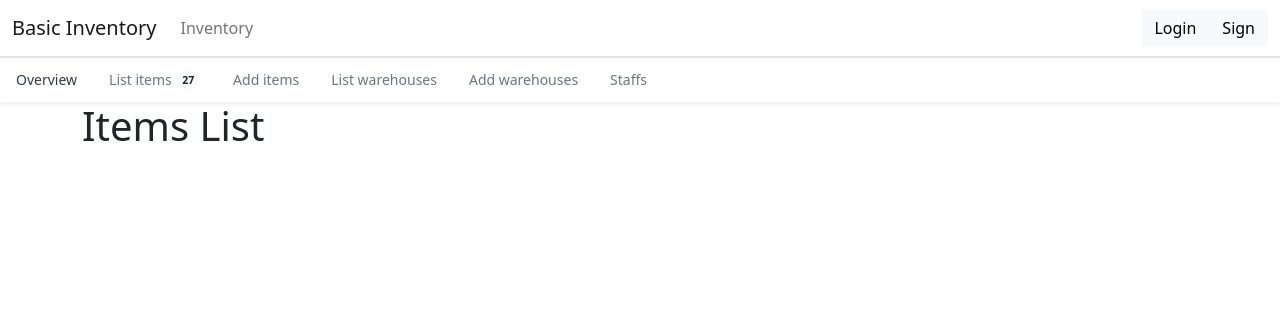
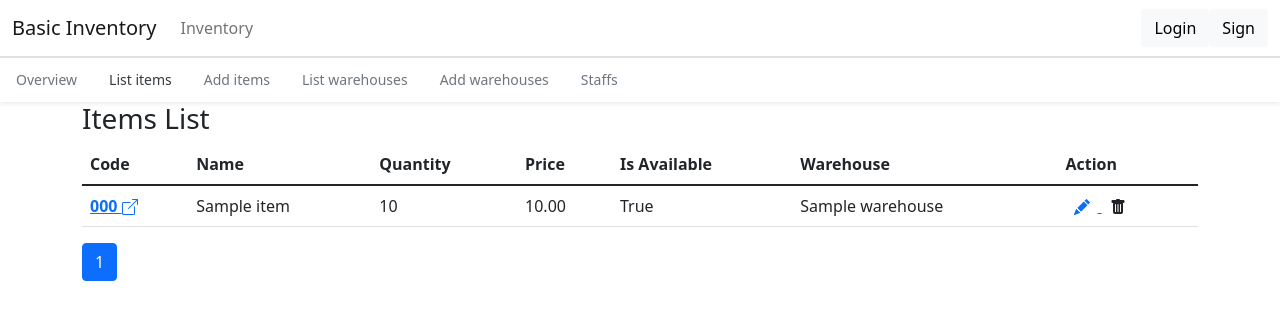
Before and after one commit to santoshkpatro/basicinventory, a Django app: page /dashboard/items/ in a window 1280 px wide. Shown: the top 320 px of the page. Run offline with Django 4.2, Linux system fonts and the light colour scheme; tables that the repository leaves empty hold one stand-in row (values such as "Sample post").

Commit message:
item crud done with warehouse

```diff
--- a/basicinventory/settings/base.py
+++ b/basicinventory/settings/base.py
@@ -1,3 +1,7 @@
+import imp
+
+
+import os
 from pathlib import Path
 
 # Build paths inside the project like this: BASE_DIR / 'subdir'.
@@ -95,3 +99,6 @@ DEFAULT_AUTO_FIELD = 'django.db.models.BigAutoField'
 
 # Custom user model
 AUTH_USER_MODEL = 'basicinventory.User'
+
+# Pagination
+MAX_PAGE_SIZE = os.environ.get('MAX_PAGE_SIZE', 25)
--- /dev/null
+++ b/basicinventory/templates/dashboard/items/detail.html
@@ -0,0 +1,5 @@
+{% extends 'dashboard.html' %}
+
+{% block body %}
+<h3>{{ item.name }}</h3>
+{% endblock %}
--- a/basicinventory/templates/dashboard/items/list.html
+++ b/basicinventory/templates/dashboard/items/list.html
@@ -1,5 +1,78 @@
 {% extends 'dashboard.html' %}
 
 {% block body %}
-<h1>Items List</h1>
+<h3>Items List</h3>
+<table class="table">
+    <thead>
+        <tr>
+            <th scope="col">Code</th>
+            <th scope="col">Name</th>
+            <th scope="col">Quantity</th>
+            <th scope="col">Price</th>
+            <th scope="col">Is Available</th>
+            <th scope="col">Warehouse</th>
+            <th scope="col">Action</th>
+        </tr>
+    </thead>
+    <tbody>
+        {% for item in page_obj %}
+        <tr class="{% if highlight_item_id == item.id %}bg-light{% endif %}">
+            <th scope="row">
+                <a href="{% url 'item_detail' item_id=item.id %}">
+                    {{ item.code }}
+                    <svg xmlns="http://www.w3.org/2000/svg" width="16" height="16" fill="currentColor"
+                        class="bi bi-box-arrow-up-right" viewBox="0 0 16 16">
+                        <path fill-rule="evenodd"
+                            d="M8.636 3.5a.5.5 0 0 0-.5-.5H1.5A1.5 1.5 0 0 0 0 4.5v10A1.5 1.5 0 0 0 1.5 16h10a1.5 1.5 0 0 0 1.5-1.5V7.864a.5.5 0 0 0-1 0V14.5a.5.5 0 0 1-.5.5h-10a.5.5 0 0 1-.5-.5v-10a.5.5 0 0 1 .5-.5h6.636a.5.5 0 0 0 .5-.5z" />
+                        <path fill-rule="evenodd"
+                            d="M16 .5a.5.5 0 0 0-.5-.5h-5a.5.5 0 0 0 0 1h3.793L6.146 9.146a.5.5 0 1 0 .708.708L15 1.707V5.5a.5.5 0 0 0 1 0v-5z" />
+                    </svg>
+                </a>
+            </th>
+            <td>{{ item.name }}</td>
+            <td>{{ item.quantity }}</td>
+            <td>{{ item.price }}</td>
+            <td>{{ item.is_available }}</td>
+            <td>{{ item.warehouse.name }}</td>
+            <td>
+                <a
+                    href="{% url 'item_edit' item_id=item.id %}?redirect_url={% url 'item_list' %}?page={{ page_obj.number }}">
+                    <svg xmlns="http://www.w3.org/2000/svg" width="16" height="16" fill="currentColor"
+                        class="bi bi-pencil-fill mx-2" viewBox="0 0 16 16">
+                        <path
+                            d="M12.854.146a.5.5 0 0 0-.707 0L10.5 1.793 14.207 5.5l1.647-1.646a.5.5 0 0 0 0-.708l-3-3zm.646 6.061L9.793 2.5 3.293 9H3.5a.5.5 0 0 1 .5.5v.5h.5a.5.5 0 0 1 .5.5v.5h.5a.5.5 0 0 1 .5.5v.5h.5a.5.5 0 0 1 .5.5v.207l6.5-6.5zm-7.468 7.468A.5.5 0 0 1 6 13.5V13h-.5a.5.5 0 0 1-.5-.5V12h-.5a.5.5 0 0 1-.5-.5V11h-.5a.5.5 0 0 1-.5-.5V10h-.5a.499.499 0 0 1-.175-.032l-.179.178a.5.5 0 0 0-.11.168l-2 5a.5.5 0 0 0 .65.65l5-2a.5.5 0 0 0 .168-.11l.178-.178z" />
+                    </svg>
+                </a>
+                <svg xmlns="http://www.w3.org/2000/svg" width="16" height="16" fill="currentColor"
+                    class="bi bi-trash-fill mx-2" viewBox="0 0 16 16">
+                    <path
+                        d="M2.5 1a1 1 0 0 0-1 1v1a1 1 0 0 0 1 1H3v9a2 2 0 0 0 2 2h6a2 2 0 0 0 2-2V4h.5a1 1 0 0 0 1-1V2a1 1 0 0 0-1-1H10a1 1 0 0 0-1-1H7a1 1 0 0 0-1 1H2.5zm3 4a.5.5 0 0 1 .5.5v7a.5.5 0 0 1-1 0v-7a.5.5 0 0 1 .5-.5zM8 5a.5.5 0 0 1 .5.5v7a.5.5 0 0 1-1 0v-7A.5.5 0 0 1 8 5zm3 .5v7a.5.5 0 0 1-1 0v-7a.5.5 0 0 1 1 0z" />
+                </svg>
+            </td>
+        </tr>
+        {% endfor %}
+    </tbody>
+</table>
+
+<nav aria-label="page">
+    <ul class="pagination">
+        {% if page_obj.has_previous %}
+        <li class="page-item">
+            <a class="page-link" href="?page={{ page_obj.previous_page_number }}">Previous</a>
+        </li>
+        {% endif %}
+
+        {% for i in page_obj.paginator.page_range %}
+        <li class="page-item {% if i == page_obj.number %}active{% endif %}" aria-current="page">
+            <a class="page-link" href="?page={{ i }}">{{ i }}</a>
+        </li>
+        {% endfor %}
+
+        {% if page_obj.has_next %}
+        <li class="page-item">
+            <a class="page-link" href="?page={{ page_obj.next_page_number }}">Next</a>
+        </li>
+        {% endif %}
+    </ul>
+</nav>
 {% endblock %}
--- a/basicinventory/templates/topbar.html
+++ b/basicinventory/templates/topbar.html
@@ -1,11 +1,11 @@
 <div class="nav-scroller bg-body shadow-sm">
     <nav class="nav nav-underline" aria-label="Secondary navigation">
-        <a class="nav-link active" aria-current="page" href="{% url 'overview' %}">Overview</a>
-        <a class="nav-link" href="{% url 'item_list' %}">
+        <a class="nav-link {% if url_name == 'overview' %} active {% endif %}" aria-current="page"
+            href="{% url 'overview' %}">Overview </a>
+        <a class="nav-link {% if url_name == 'item_list' %} active {% endif %}" href="{% url 'item_list' %}">
             List items
-            <span class="badge bg-light text-dark rounded-pill align-text-bottom">27</span>
         </a>
-        <a class="nav-link" href="#">Add items</a>
+        <a class="nav-link {% if url_name == 'item_add' %} active {% endif %}" href="{% url 'item_add' %}">Add items</a>
         <a class="nav-link" href="#">List warehouses</a>
         <a class="nav-link" href="#">Add warehouses</a>
         <a class="nav-link" href="#">Staffs</a>
--- a/basicinventory/urls.py
+++ b/basicinventory/urls.py
@@ -2,11 +2,14 @@ from unicodedata import name
 from django.contrib import admin
 from django.urls import path
 from basicinventory.views.home import index
-from basicinventory.views.dashboard import overview, item_list
+from basicinventory.views.dashboard import overview, item_list, item_detail, item_edit, item_add
 
 urlpatterns = [
     path('admin/', admin.site.urls),
     path('', index, name='index'),
     path('dashboard/', overview, name='overview'),
     path('dashboard/items/', item_list, name='item_list'),
+    path('dashboard/items/add/', item_add, name='item_add'),
+    path('dashboard/items/<uuid:item_id>/', item_detail, name='item_detail'),
+    path('dashboard/items/<uuid:item_id>/edit/', item_edit, name='item_edit')
 ]
--- a/basicinventory/views/dashboard.py
+++ b/basicinventory/views/dashboard.py
@@ -1,15 +1,119 @@
-from django.shortcuts import render
+import imp
+import uuid
+from django.shortcuts import render, redirect
+from django.urls import reverse
+from django.core.paginator import Paginator
+from django.conf import settings
 from basicinventory.models.item import Item
+from basicinventory.models.warehouse import Warehouse
+from basicinventory.forms.item import AddItemForm
 
 
 def overview(request):
-    return render(request, 'dashboard/overview.html')
+    return render(request, 'dashboard/overview.html', {'url_name': 'overview'})
+
+
+def item_add(request):
+    if request.method == 'POST':
+        form = AddItemForm(request.POST)
+        if form.is_valid():
+            warehouse = None
+            data = form.cleaned_data
+            if data.get('warehouse_id'):
+                warehouse_id = data.pop('warehouse_id')
+                try:
+                    warehouse = Warehouse.objects.get(pk=warehouse_id)
+                except Warehouse.DoesNotExist:
+                    print('Error in getting warehouse')
+                    return redirect('item_add')
+            item = Item(**data, warehouse=warehouse)
+            item.save()
+
+            return redirect('item_list')
+        else:
+            print(form.errors)
+            print('Invalid form')
+            return redirect('item_add')
+
+    warehouses = Warehouse.objects.all()
+    form = AddItemForm()
+
+    context = {
+        'warehouses': warehouses,
+        'url_name': 'item_add',
+        'form': form
+    }
+    return render(request, 'dashboard/items/add.html', context)
 
 
 def item_list(request):
-    items = Item.objects.all()
+    items = Item.objects.all().order_by('-created_at')
+    highlight_item_id = request.GET.get('highlight', None)
+
+    # pagination
+    page_size = settings.MAX_PAGE_SIZE
+    paginator = Paginator(items, page_size)
+    page_number = request.GET.get('page', 1)
+    page_obj = paginator.get_page(page_number)
 
     context = {
-        'items': items
+        'page_obj': page_obj,
+        'url_name': 'item_list',
+        'highlight_item_id': uuid.UUID(highlight_item_id) if highlight_item_id else None
     }
     return render(request, 'dashboard/items/list.html', context)
+
+
+def item_detail(request, item_id):
+    try:
+        item = Item.objects.get(pk=item_id)
+
+        context = {
+            'item': item
+        }
+        return render(request, 'dashboard/items/detail.html', context)
+    except Item.DoesNotExist:
+        return redirect('item_list')
+
+
+def item_edit(request, item_id):
+    try:
+        item = Item.objects.get(pk=item_id)
+
+        if request.method == 'POST':
+            form = AddItemForm(request.POST, instance=item)
+            if form.is_valid():
+                warehouse = None
+                data = form.cleaned_data
+                if data.get('warehouse_id'):
+                    warehouse_id = data.pop('warehouse_id')
+                    try:
+                        warehouse = Warehouse.objects.get(pk=warehouse_id)
+                    except Warehouse.DoesNotExist:
+                        print('Error in getting warehouse')
+                        return redirect('item_edit', item_id=item_id)
+                item = form.save()
+                item.warehouse = warehouse
+                item.save()
+
+                redirect_url = request.GET.get(
+                    'redirect_url',
+                    reverse('item_list')
+                )
+
+                return redirect(redirect_url + f'&highlight={item.id}')
+            else:
+                print('Invalid form')
+                return redirect('item_edit', item_id=item_id)
+
+        redirect_url = request.GET.get('redirect_url', None)
+        warehouses = Warehouse.objects.all()
+
+        context = {
+            'item': item,
+            'warehouses': warehouses,
+            'redirect_url': redirect_url
+        }
+        return render(request, 'dashboard/items/edit.html', context)
+    except Item.DoesNotExist:
+        return redirect('item_list')
--- a/requirements.txt
+++ b/requirements.txt
@@ -3,5 +3,6 @@ autopep8==1.6.0
 backports.zoneinfo==0.2.1
 Django==4.0.1
 pycodestyle==2.8.0
+shortuuid==1.0.8
 sqlparse==0.4.2
 toml==0.10.2
```
Also changed, not shown: basicinventory/admin.py (+101 -0 lines), basicinventory/forms/item.py (added, +20 -0 lines), basicinventory/templates/dashboard/items/add.html (added, +42 -0 lines), basicinventory/templates/dashboard/items/edit.html (added, +49 -0 lines), seeder/items.py (added, +21 -0 lines), seeder/warehouses.py (added, +17 -0 lines), basicinventory/forms/warehouse.py (added).
